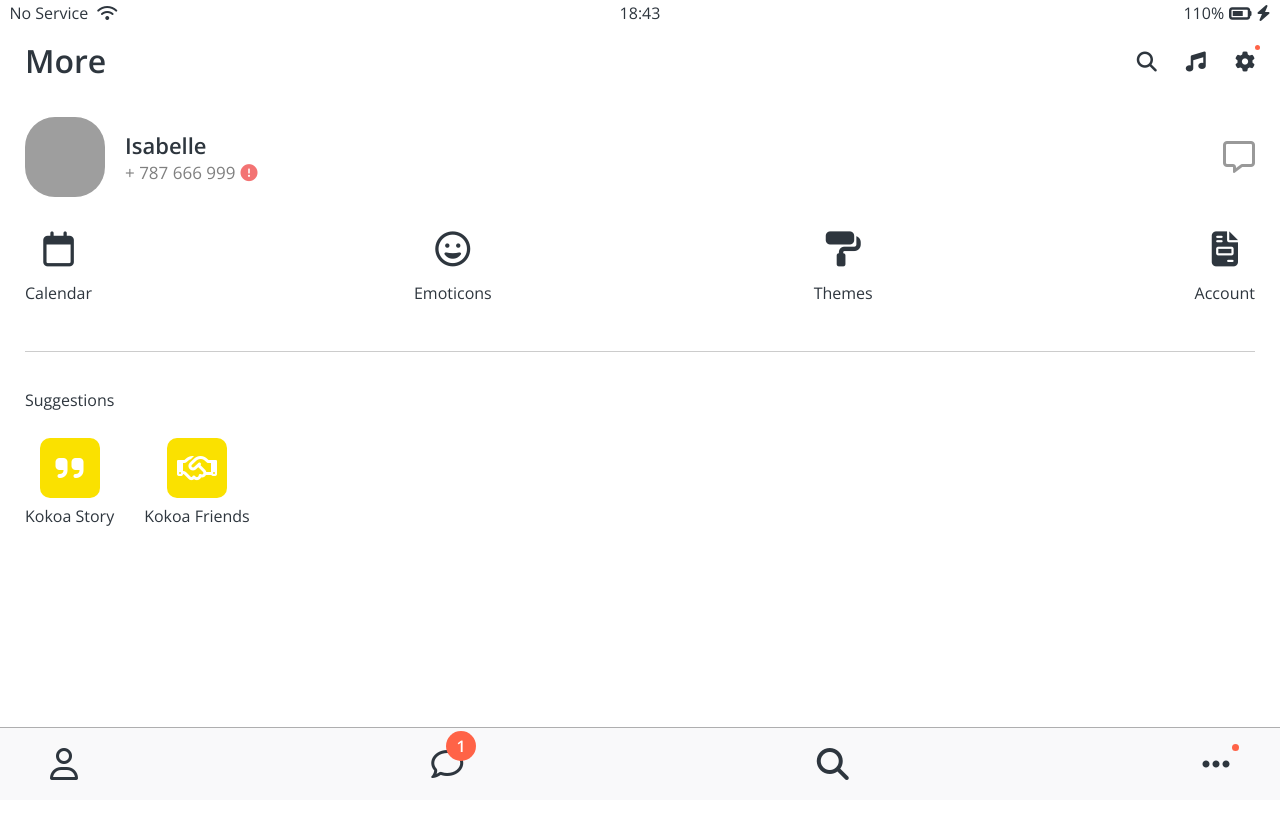
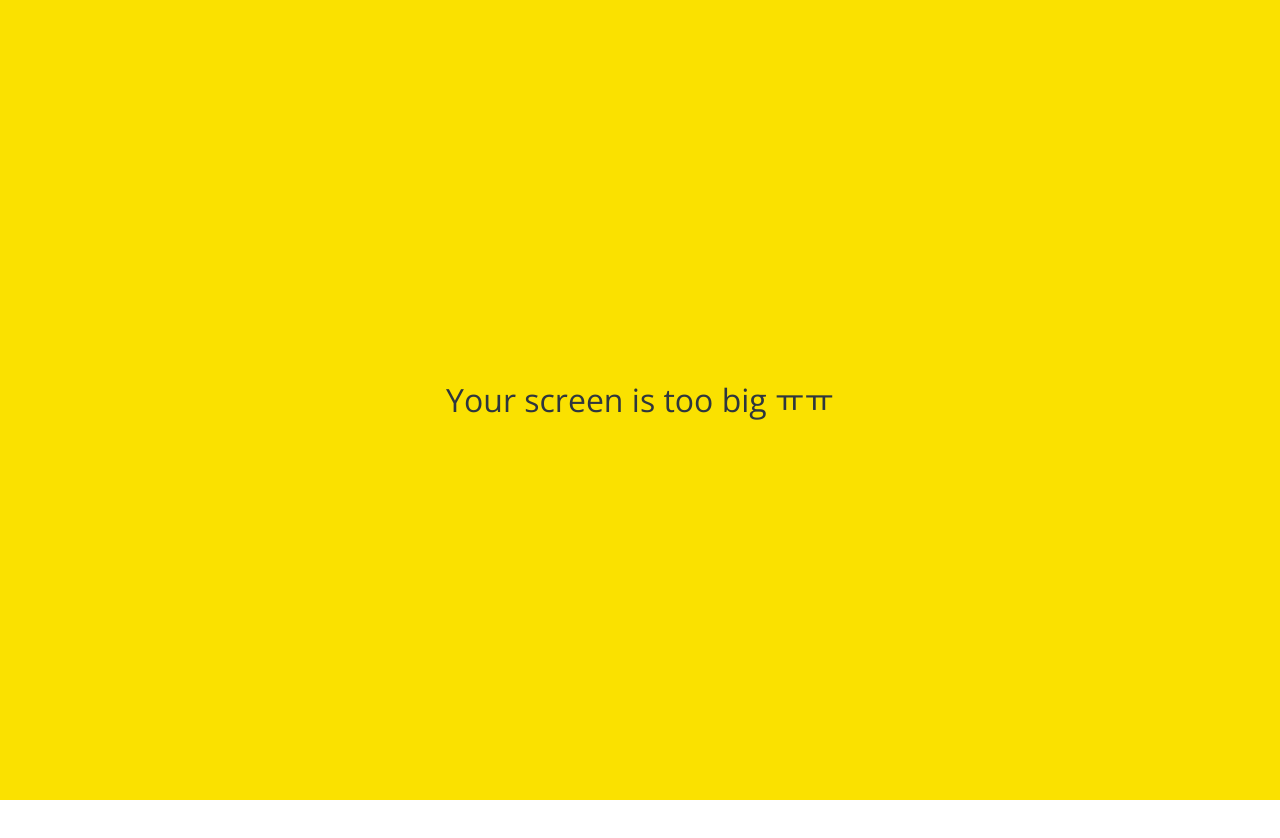
Before and after one commit to TaeGeun412/nc-kokoa-clone-2021, a plain HTML site: page more.html in a window 1280 px wide. Shown: the top 838 px of the page. Drawn offline with nearby package versions, Linux system fonts and the light colour scheme; grey boxes are pictures that could not be loaded.

Commit message:
220112-2

```diff
--- /dev/null
+++ b/css/components/no-mobile.css
@@ -0,0 +1,17 @@
+#no-mobile {
+  position: absolute;
+  z-index: 99;
+  height: 100vh;
+  background-color: var(--yellow);
+  width: 100vw;
+  display: flex;
+  justify-content: center;
+  align-items: center;
+  font-size: 32px;
+  top: 0;
+}
+@media screen and (max-width: 500px) {
+  #no-mobile {
+    display: none;
+  }
+}
--- a/css/styles.css
+++ b/css/styles.css
@@ -10,6 +10,7 @@
 @import "components/user-component.css";
 @import "components/badge.css";
 @import "components/icon-raw.css";
+@import "components/no-mobile.css";
 
 /* Screen */
 @import "screens/login.css";
--- a/more.html
+++ b/more.html
@@ -109,6 +109,9 @@
         </li>
       </ul>
     </nav>
+    <div id="no-mobile">
+      <span>Your screen is too big ㅠㅠ</span>
+      </div>
     <script
       src="https://kit.fontawesome.com/6478f529f2.js"
       crossorigin="anonymous"
```
Also changed, not shown: chat.html (+3 -1 lines), chats.html (+3 -0 lines), find.html (+3 -0 lines), friends.html (+3 -0 lines), index.html (+3 -1 lines), settings.html (+3 -0 lines).
